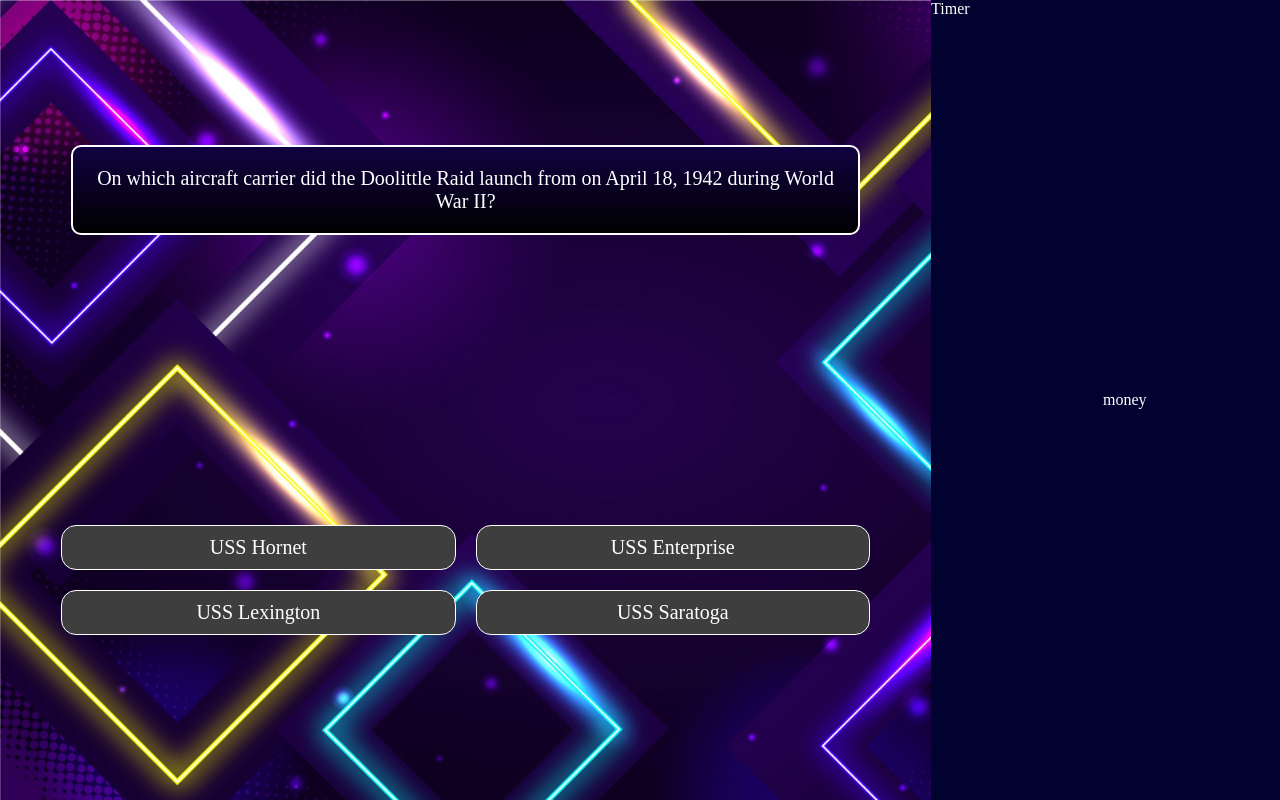
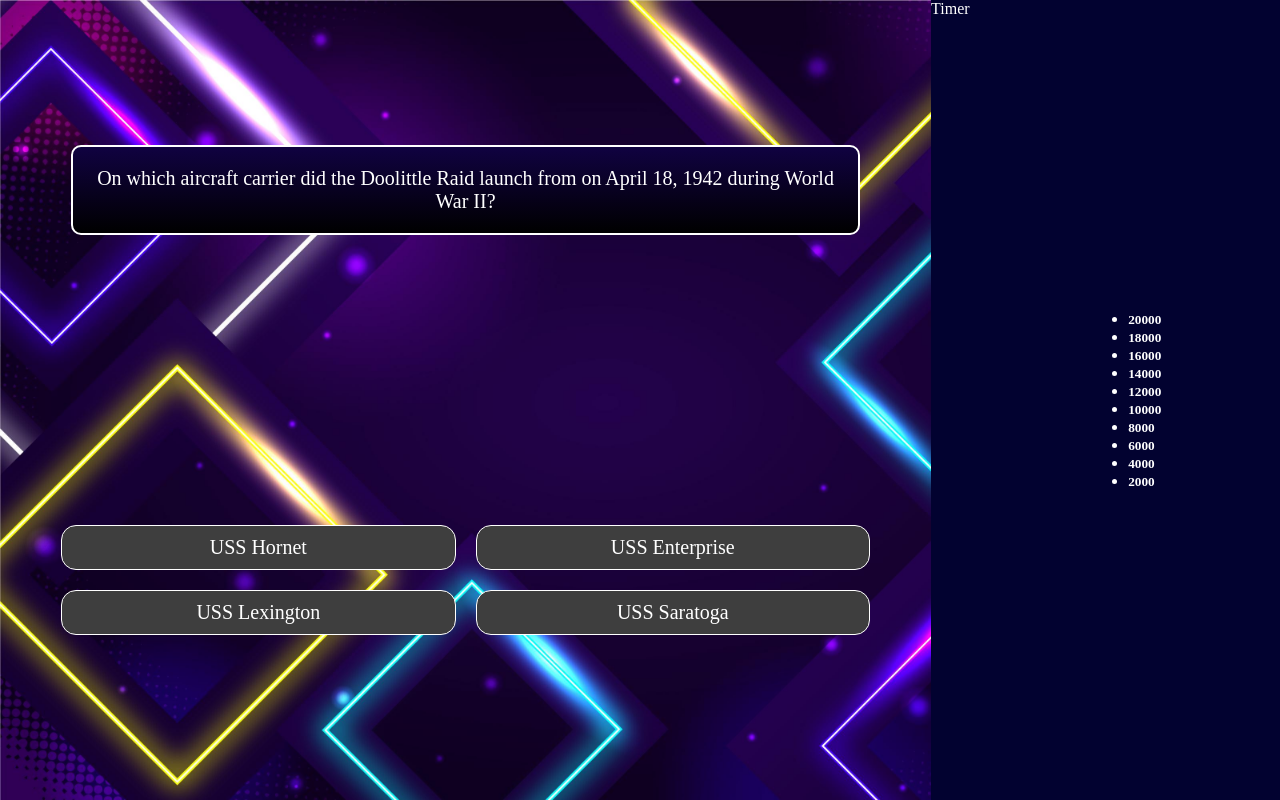
Before and after one commit to Krystal304/Capstone-Backend, a React (Vite) app: page / in a window 1280 px wide. Built offline with nearby package versions, Linux system fonts and the light colour scheme.

Commit message:
prize money

```diff
--- a/src/App.jsx
+++ b/src/App.jsx
@@ -4,10 +4,9 @@ import Quiz from './components/Quiz'
 
 
 import './App.css'
-
 function App() {
-  const [questionNumber, setQuestionNumber] = useState(1)
-  const [timeOut, setTimeOut] = useState(false)
+  const [questionNumber, setQuestionNumber] = useState(1);
+  const [timeOut, setTimeOut] = useState(false);
 
   return (
     <div className="app">
@@ -20,9 +19,20 @@ function App() {
         />
       </div>
       <div className="timer">Timer</div>
-      <div className="pyramid">money</div>
+      <div className="pyramid">
+        <ul>
+          {prizeMoney.map((item) => (
+            <li
+              key={item.id}
+              className={questionNumber === item.id ? "item active" : "item"}
+            >
+              <h5 className="amount">{item.amount}</h5>
+            </li>
+          ))}
+        </ul>
+      </div>
     </div>
-  )
+  );
 }
 
-export default App
+export default App;
```
